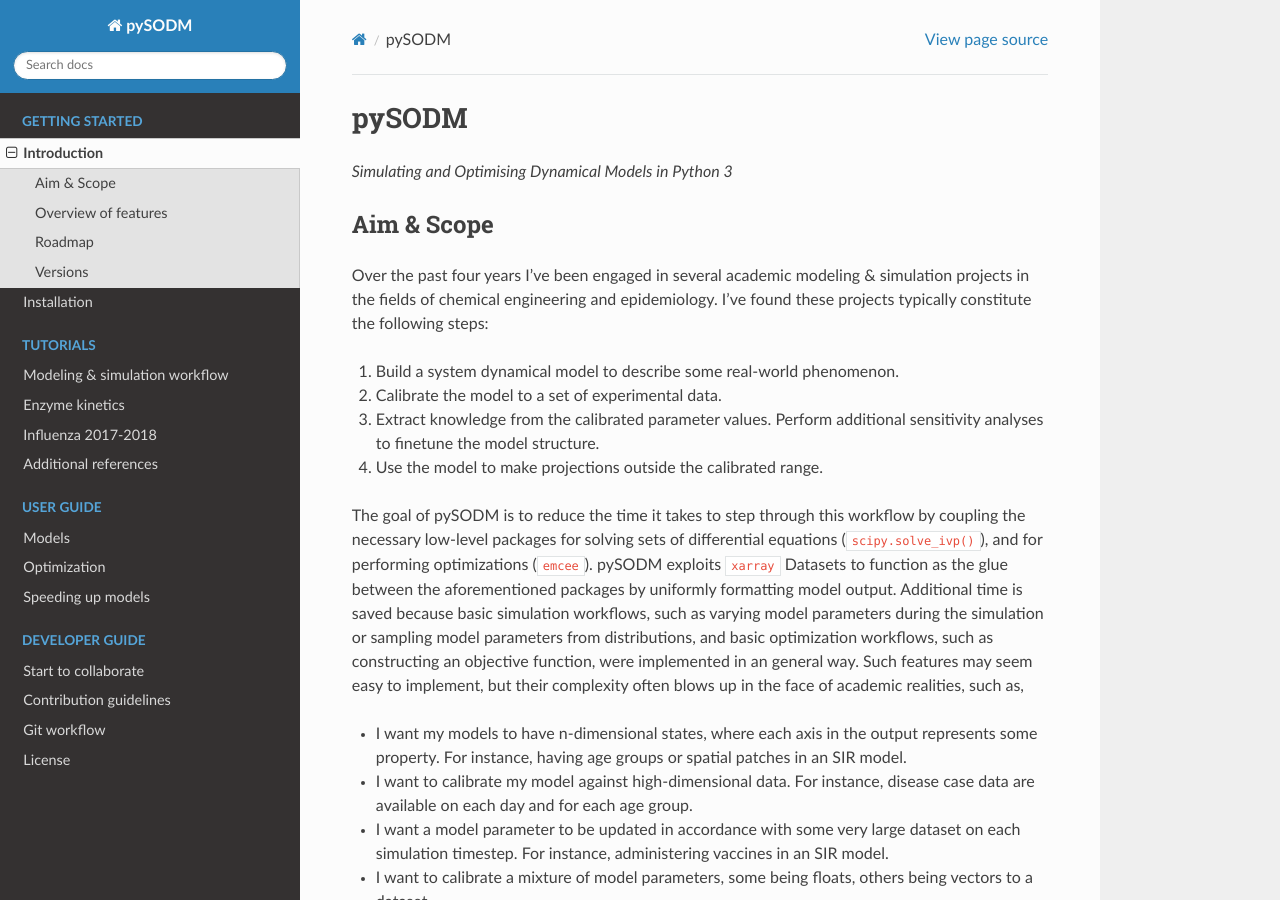
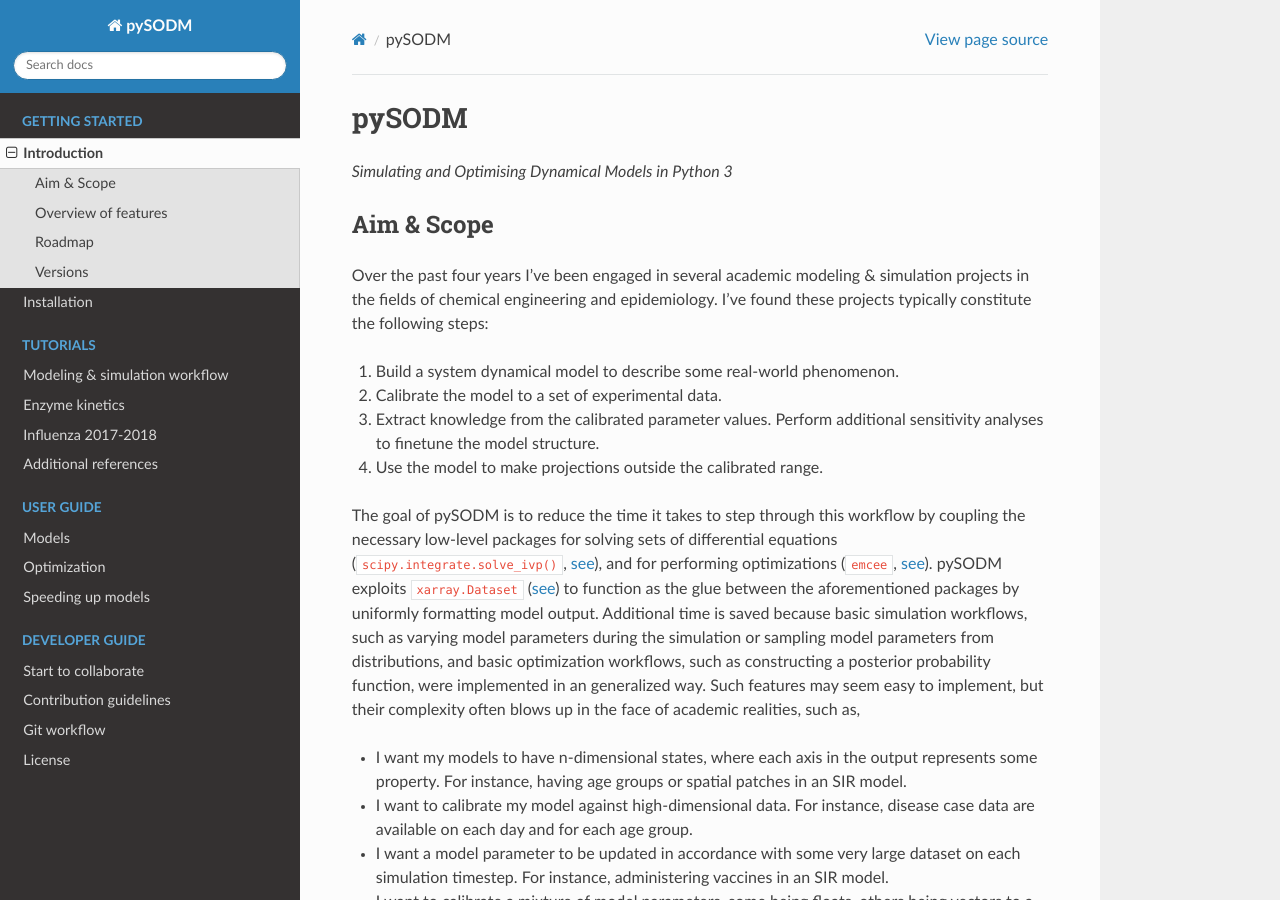
Before and after one commit to twallema/pySODM, a Sphinx documentation site: the page built from docs/introduction.md, in a window 1280 px wide and 900 px high. Built offline with Sphinx 7.4.7 and the Read the Docs theme 2.0.0, drawn with Linux system fonts in a browser that asks for light colours.

Commit message:
place references in introduction

```diff
--- a/docs/introduction.md
+++ b/docs/introduction.md
@@ -11,7 +11,7 @@ Over the past four years I've been engaged in several academic modeling & simula
 3. Extract knowledge from the calibrated parameter values. Perform additional sensitivity analyses to finetune the model structure.
 4. Use the model to make projections outside the calibrated range.
 
-The goal of pySODM is to reduce the time it takes to step through this workflow by coupling the necessary low-level packages for solving sets of differential equations (`scipy.solve_ivp()`), and for performing optimizations (`emcee`). pySODM exploits `xarray` Datasets to function as the glue between the aforementioned packages by uniformly formatting model output. Additional time is saved because basic simulation workflows, such as varying model parameters during the simulation or sampling model parameters from distributions, and basic optimization workflows, such as constructing an objective function, were implemented in an general way. Such features may seem easy to implement, but their complexity often blows up in the face of academic realities, such as,
+The goal of pySODM is to reduce the time it takes to step through this workflow by coupling the necessary low-level packages for solving sets of differential equations (`scipy.integrate.solve_ivp()`, [see](https://docs.scipy.org/doc/scipy/reference/generated/scipy.integrate.solve_ivp.html)), and for performing optimizations (`emcee`, [see](https://emcee.readthedocs.io/en/stable/)). pySODM exploits `xarray.Dataset` ([see](https://docs.xarray.dev/en/stable/)) to function as the glue between the aforementioned packages by uniformly formatting model output. Additional time is saved because basic simulation workflows, such as varying model parameters during the simulation or sampling model parameters from distributions, and basic optimization workflows, such as constructing a posterior probability function, were implemented in an generalized way. Such features may seem easy to implement, but their complexity often blows up in the face of academic realities, such as,
 - I want my models to have n-dimensional states, where each axis in the output represents some property. For instance, having age groups or spatial patches in an SIR model.
 - I want to calibrate my model against high-dimensional data. For instance, disease case data are available on each day and for each age group.
 - I want a model parameter to be updated in accordance with some very large dataset on each simulation timestep. For instance, administering vaccines in an SIR model.
```
